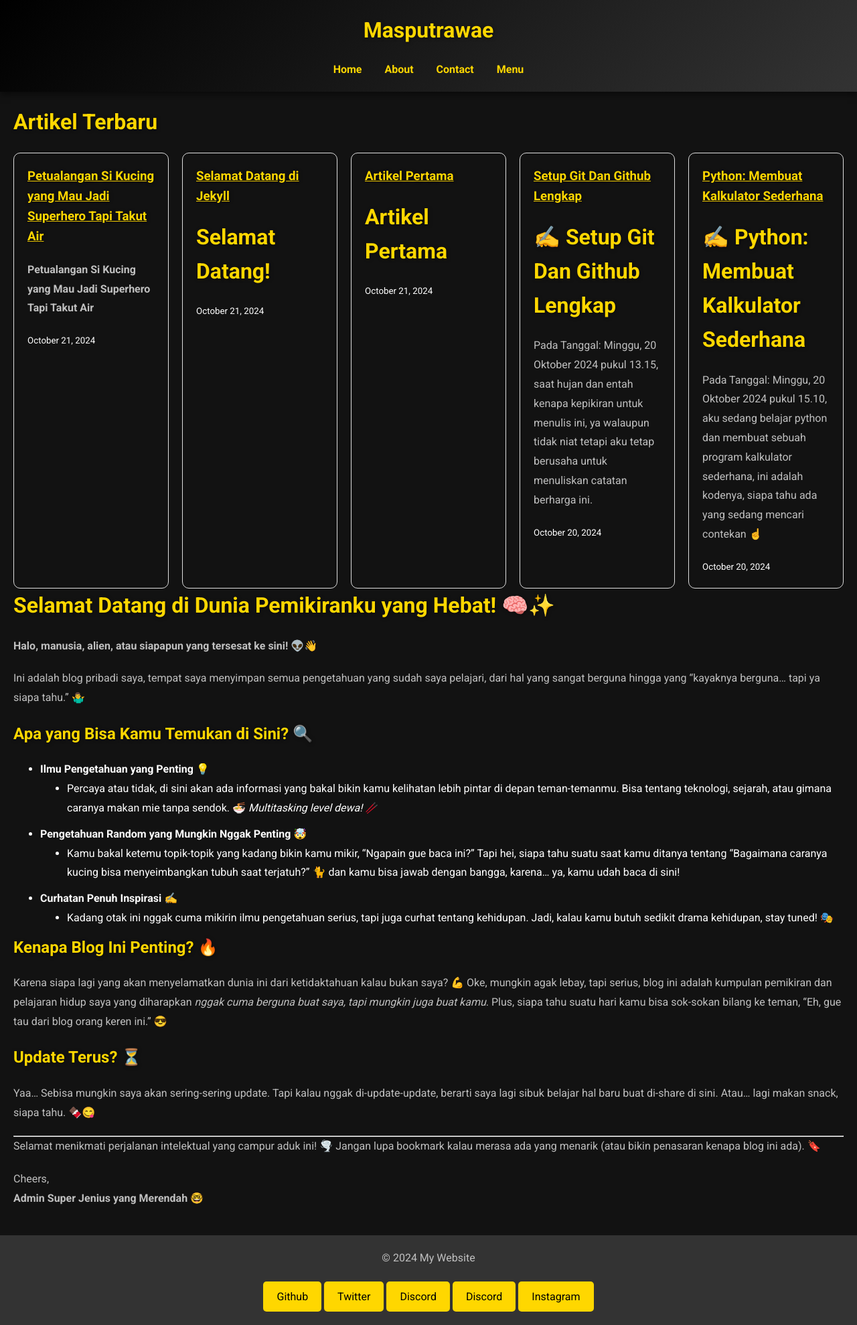
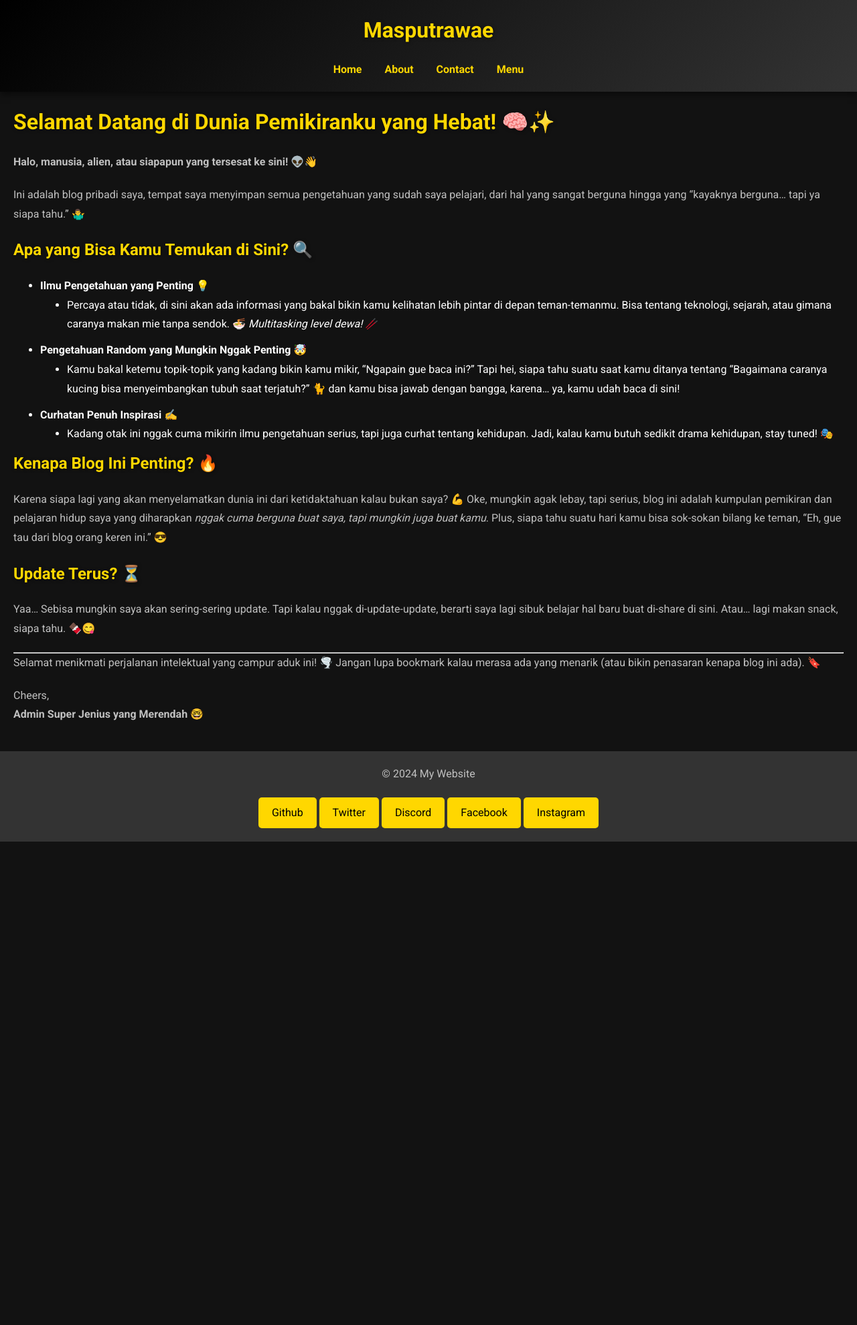
Before and after one commit to masputrawae/Mp-official, a Jekyll site: the page built from index.md, in a window 1280 px wide. Shown: the whole page at 67% size. Built offline with Jekyll 4.4.1, drawn with Linux system fonts in a browser that asks for light colours; a file with an impossible date is left out; after the commit the page ends 1257 px from its top, so only the background shows below that.

Commit message:
modif and update

````diff
--- a/_config.yml
+++ b/_config.yml
@@ -1,5 +1,5 @@
 title: My Website
-description: "Website untuk berbagi artikel dan pemikiran."
+description: "Website untuk berbagi pengalaman dan pemikiran."
 author: "Putra Jaya"
 url: "https://masputrawae.github.io" # Ganti dengan URL GitHub Pages kamu
 baseurl: "/Mp-official" # Ganti jika menggunakan subfolder
--- a/_layouts/default.html
+++ b/_layouts/default.html
@@ -31,7 +31,7 @@
             <a href="https://github.com/masputrawae/" class="btn">Github</a>
             <a href="https://x.com/Masputrawae" class="btn">Twitter</a>
             <a href="https://discord.gg/nM4EP8DJFZ" class="btn">Discord</a>
-            <a href="https://www.facebook.com/profile.php?id=61566134978045&mibextid=ZbWKwL" class="btn">Discord</a>
+            <a href="https://www.facebook.com/profile.php?id=61566134978045&mibextid=ZbWKwL" class="btn">Facebook</a>
             <a href="https://www.instagram.com/masputrawae_" class="btn">Instagram</a>
         </div>
     </footer>
--- a/_posts/2024-10-20-python_kalkulator_sederhana.md
+++ b/_posts/2024-10-20-python_kalkulator_sederhana.md
@@ -1,8 +1,9 @@
 ---
 layout: post
-title: "Python: Membuat Kalkulator Sederhana"
-date: 2024-10-20
-description: Contoh program python untuk kalkulator sederhana
+title:
+date: ""
+categories:
+tags:
 ---
 # ✍️ Python: Membuat Kalkulator Sederhana
 Pada Tanggal: Minggu, 20 Oktober 2024 pukul 15.10, aku sedang belajar python dan membuat sebuah program kalkulator sederhana, ini adalah kodenya, siapa tahu ada yang sedang mencari contekan ☝️
@@ -51,3 +52,13 @@ Masukkan 1/2/3/4 : '''))
         print("Terima kasih sudah menggunakan program ini! Sampai jumpa!")
         break
 ```
+---
+
+#
+<ul>
+  {% for post in site.posts %}
+    <li>
+      <a href="{{ site.baseurl }}{{ post.url }}">{{ post.title }}</a>
+    </li>
+  {% endfor %}
+</ul>
--- a/index.md
+++ b/index.md
@@ -2,34 +2,6 @@
 layout: default
 title: Home
 ---
-# Artikel Terbaru
-
-<div class="grid-container">
-  {% for post in site.posts %}
-    <div class="card">
-      <h3><a href="{{ post.url | relative_url }}">{{ post.title }}</a></h3>
-      <p>{{ post.excerpt }}</p>
-      <small>{{ post.date | date: "%B %d, %Y" }}</small>
-    </div>
-  {% endfor %}
-</div>
-<style>
-  .grid-container {
-    display: grid;
-    grid-template-columns: repeat(auto-fill, minmax(200px, 1fr));
-    gap: 20px;
-  }
-  .card {
-    border: 1px solid #ddd;
-    padding: 20px;
-    border-radius: 10px;
-    background-color: #E5000000;
-  }
-  .card h3 {
-    margin-top: 0;
-  }
-</style>
-
 
 # Selamat Datang di Dunia Pemikiranku yang Hebat! 🧠✨
 
````
Also changed, not shown: _layouts/post.html (+13 -0 lines), menu.md (+28 -20 lines).
